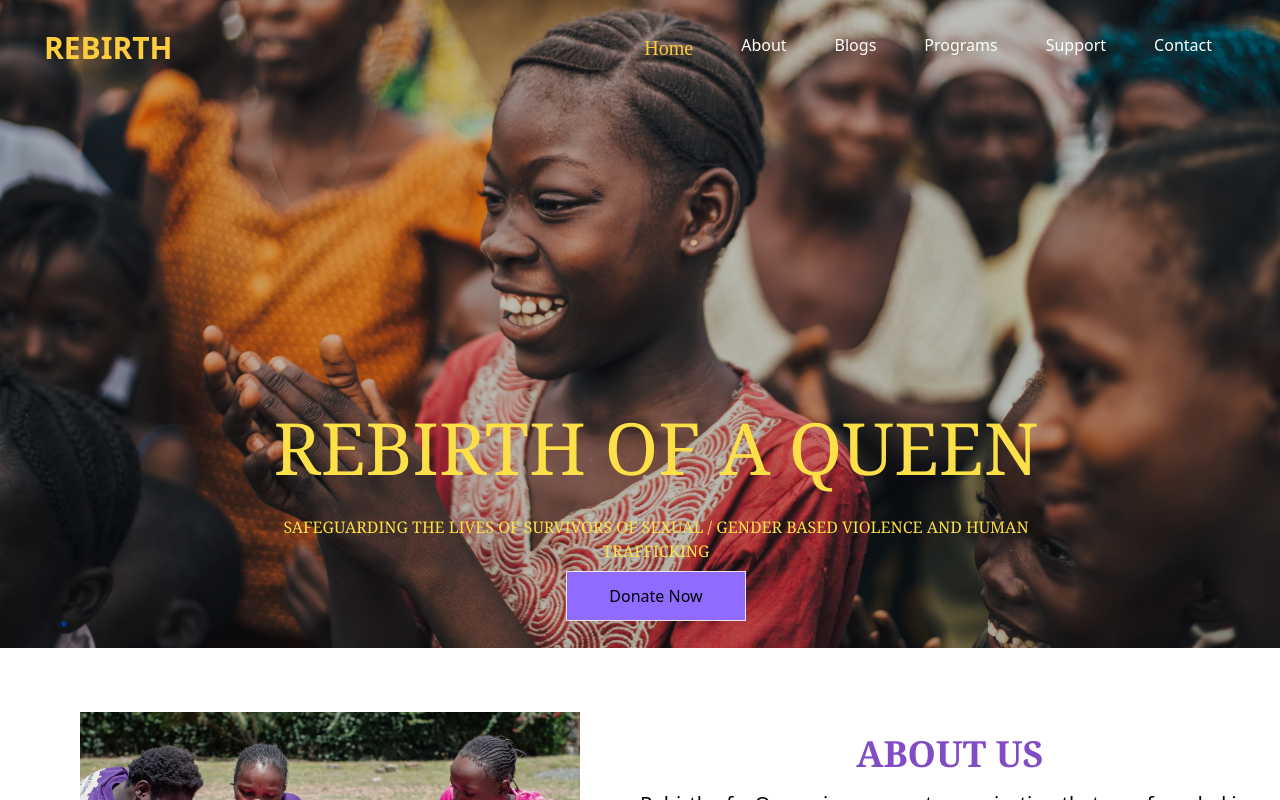
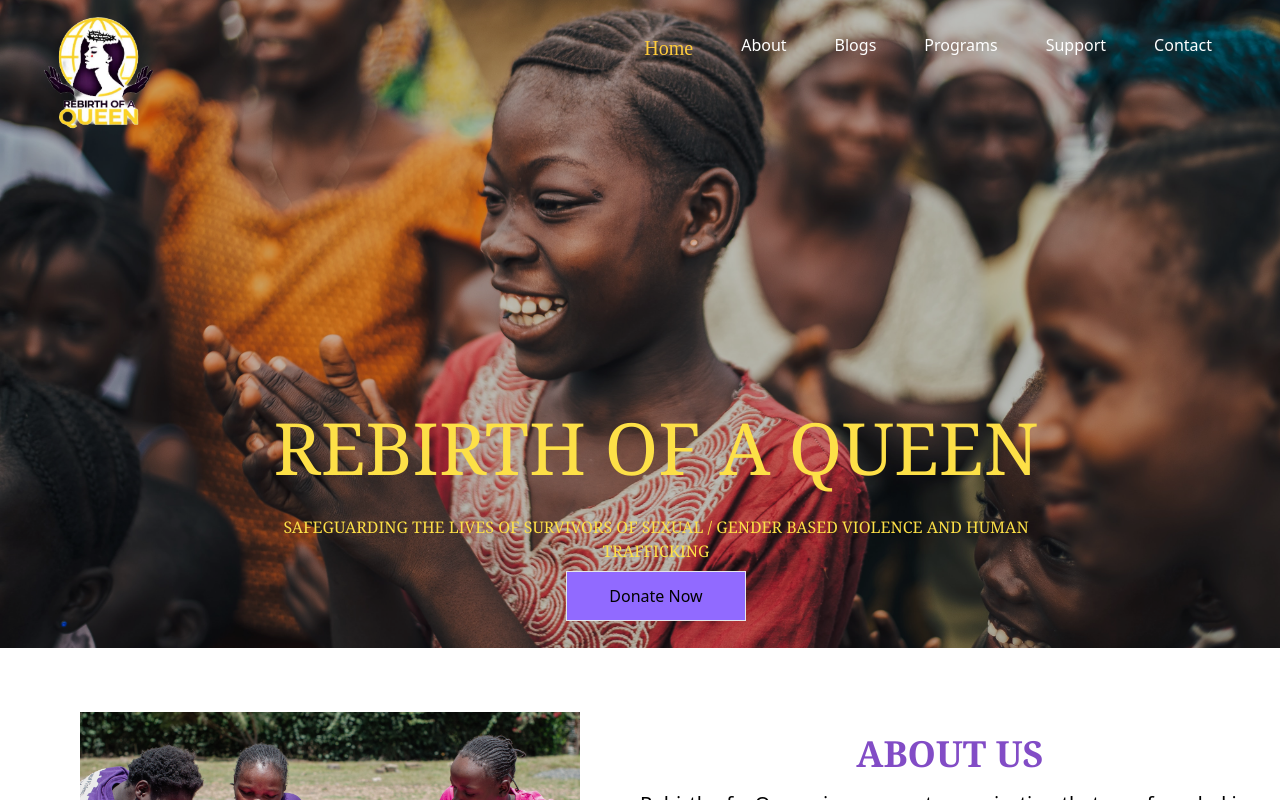
Before and after one commit to Rebirthers-Unite/Rebirth, a React (Vite) app in the folder client/: page / in a window 1280 px wide. Shown: the top 800 px of the page. Built offline with nearby package versions, Linux system fonts and the light colour scheme.

Commit message:
add logo to website

```diff
--- a/client/src/components/Navbar/Navbar.jsx
+++ b/client/src/components/Navbar/Navbar.jsx
@@ -1,5 +1,6 @@
 import React, {useState} from 'react';
 import './NavBar.css'
+import logo from '../../assets/logo.png'
 import {AiOutlineClose} from 'react-icons/ai'
 import { NavLink } from 'react-router-dom';
 
@@ -10,7 +11,7 @@ const Navbar = () => {
 	};
 	return (
 		<div className='text-white cursor-pointer flex justify-between items-center sticky h-24 max-w-[1240px] mx-auto px-4' id='navbar'>
-			<h1 className='w-full text-3xl font-bold text-[#ffcc3d] flex'>REBIRTH</h1>
+			<img src={logo} alt='logo' style={{width: '110px', marginTop: '50px'}}/>
 			<ul className='hidden md:flex'>
 				<NavLink to='/' className='p-4 hover:text-yellow-300 hover:font-bold'>
 					{' '}
```
Also changed, not shown: client/src/assets/logo.png (added).
